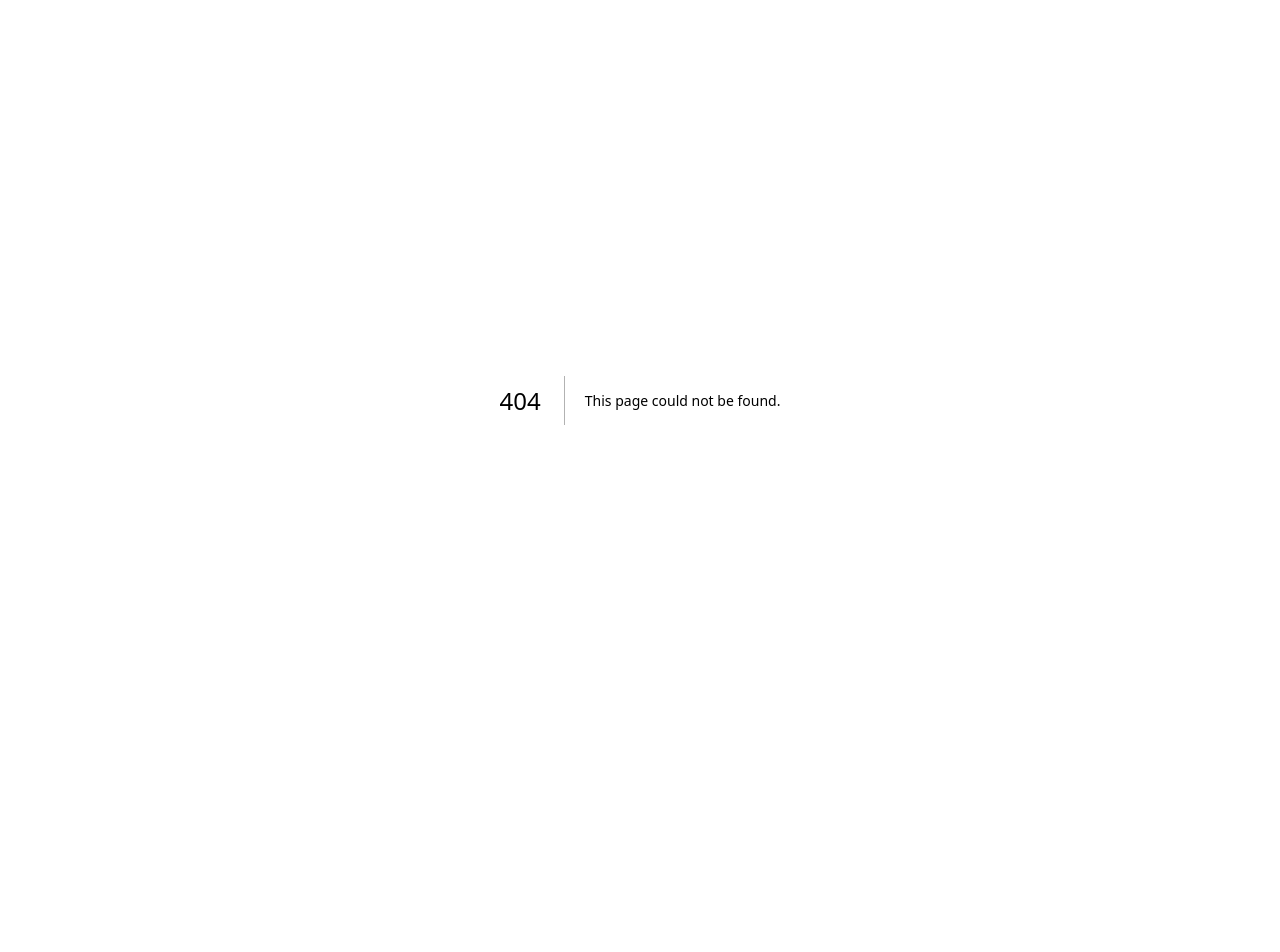
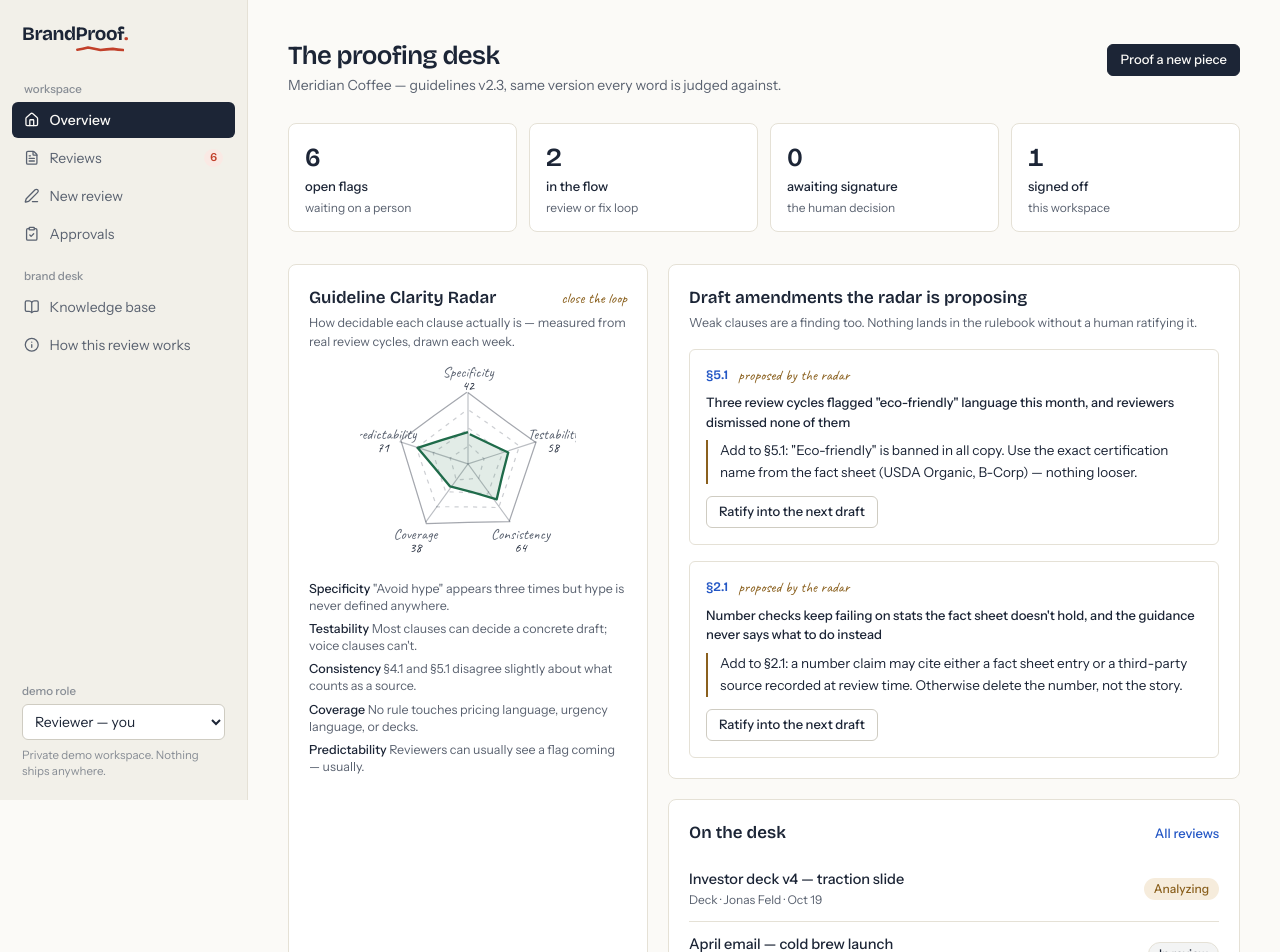
Before and after one commit to Himanshusolanki24/Brand, a Next.js app: page /app in a window 1280 px wide. Before the commit this address had no page. Shown: the top 952 px of the page. Before the commit the page ends 800 px from the top, so only its background shows below. Built offline with nearby package versions, Linux system fonts and the light colour scheme.

Commit message:
Add dashboard overview page

```diff
--- /dev/null
+++ b/src/app/app/page.tsx
@@ -0,0 +1,147 @@
+"use client";
+
+import Link from "next/link";
+import { fmtDate, useDemo, unresolved } from "@/lib/store";
+import { Button } from "@/components/ui/button";
+import { Stamp, StatusPill } from "@/components/ui/pills";
+import { ClarityRadar } from "@/components/app/clarity-radar";
+
+export default function DashboardPage() {
+  const { state, dispatch } = useDemo();
+
+  const openFlags = state.reviews.reduce((sum, r) => sum + unresolved(r).length, 0);
+  const inFlow = state.reviews.filter(
+    (r) => r.status !== "approved" && r.status !== "analyzing",
+  ).length;
+  const waiting = state.approvals.filter((a) => a.state === "waiting").length;
+  const signed = state.reviews.filter((r) => r.status === "approved").length;
+
+  const proposed = state.amendments.filter((a) => a.state === "proposed");
+  const recent = [...state.reviews]
+    .sort((a, b) => b.submittedAt - a.submittedAt)
+    .slice(0, 4);
+
+  const stats = [
+    { label: "open flags", value: openFlags, note: "waiting on a person" },
+    { label: "in the flow", value: inFlow, note: "review or fix loop" },
+    { label: "awaiting signature", value: waiting, note: "the human decision" },
+    { label: "signed off", value: signed, note: "this workspace" },
+  ];
+
+  return (
+    <div>
+      <header className="flex flex-wrap items-baseline justify-between gap-3">
+        <div>
+          <h1 className="font-display text-[26px] font-semibold tracking-tight">
+            The proofing desk
+          </h1>
+          <p className="text-sm text-ink-soft">
+            Meridian Coffee — guidelines {state.guidelineVersion}, same version every word is judged against.
+          </p>
+        </div>
+        <Link href="/app/intake">
+          <Button size="sm" className="gap-1.5">
+            Proof a new piece
+          </Button>
+        </Link>
+      </header>
+
+      <section aria-label="Desk snapshot" className="mt-7 grid gap-3 sm:grid-cols-2 lg:grid-cols-4">
+        {stats.map((s) => (
+          <div key={s.label} className="rounded-lg border border-line bg-sheet px-4 py-3.5">
+            <p className="font-display text-[26px] font-semibold tabular-nums">{s.value}</p>
+            <p className="text-[13px] font-medium">{s.label}</p>
+            <p className="pt-0.5 text-[12px] text-ink-soft">{s.note}</p>
+          </div>
+        ))}
+      </section>
+
+      <div className="mt-8 grid gap-5 lg:grid-cols-[360px_1fr]">
+        <section className="rounded-lg border border-line bg-sheet p-5">
+          <div className="flex items-baseline justify-between gap-2">
+            <h2 className="font-display text-[17px] font-semibold">Guideline Clarity Radar</h2>
+            <span className="font-hand text-[15px] text-pencil">close the loop</span>
+          </div>
+          <p className="mt-1 text-[12.5px] text-ink-soft">
+            How decidable each clause actually is — measured from real review cycles, drawn each week.
+          </p>
+          <div className="mt-2 flex justify-center">
+            <ClarityRadar scores={state.radar} size={216} />
+          </div>
+          <ul className="mt-1 space-y-1.5 text-[12.5px] text-ink-soft">
+            {state.radar.map((a) => (
+              <li key={a.axis} className="leading-snug">
+                <span className="font-medium text-ink">{a.axis}</span>{" "}
+                {a.note}
+              </li>
+            ))}
+          </ul>
+        </section>
+
+        <div className="flex flex-col gap-5">
+          <section className="rounded-lg border border-line bg-sheet p-5">
+            <h2 className="font-display text-[17px] font-semibold">
+              Draft amendments the radar is proposing
+            </h2>
+            <p className="mt-1 text-[12.5px] text-ink-soft">
+              Weak clauses are a finding too. Nothing lands in the rulebook without a human ratifying it.
+            </p>
+            <ul className="mt-4 space-y-4">
+              {proposed.length === 0 ? (
+                <li className="text-sm text-ink-soft">All drafts handled. The rulebook is as sharp as it gets this week.</li>
+              ) : null}
+              {proposed.map((a) => (
+                <li key={a.id} className="rounded-md border border-line p-4">
+                  <div className="flex items-center gap-2.5">
+                    <span className="font-display text-[13px] font-semibold text-cite">§{a.clause}</span>
+                    <span className="font-hand text-[15px] leading-none text-pencil">proposed by the radar</span>
+                  </div>
+                  <p className="mt-2 text-[13px] font-medium">{a.basedOn}</p>
+                  <blockquote className="mt-2 border-l-2 border-pencil pl-3 text-[13.5px] leading-relaxed text-ink">
+                    {a.draft}
+                  </blockquote>
+                  {a.state === "proposed" ? (
+                    <Button
+                      variant="outline"
+                      size="sm"
+                      className="mt-3"
+                      onClick={() => dispatch({ type: "ratify", amendmentId: a.id })}
+                    >
+                      Ratify into the next draft
+                    </Button>
+                  ) : (
+                    <div className="mt-3"><Stamp label="Ratified" /></div>
+                  )}
+                </li>
+              ))}
+            </ul>
+          </section>
+
+          <section className="rounded-lg border border-line bg-sheet p-5">
+            <div className="flex items-baseline justify-between">
+              <h2 className="font-display text-[17px] font-semibold">On the desk</h2>
+              <Link href="/app/reviews" className="text-[13px] font-medium text-cite hover:underline">
+                All reviews
+              </Link>
+            </div>
+            <ul className="mt-3 divide-y divide-line">
+              {recent.map((r) => (
+                <li key={r.id}>
+                  <Link href={`/app/reviews/${r.id}`} className="group flex items-center gap-3 py-3">
+                    <div className="min-w-0 flex-1">
+                      <p className="truncate text-[14.5px] font-medium group-hover:text-cite">{r.title}</p>
+                      <p className="text-[12px] text-ink-soft">
+                        {r.channel} · {r.author} · {fmtDate(r.submittedAt)}
+                      </p>
+                    </div>
+                    <StatusPill status={r.status} />
+                  </Link>
+                </li>
+              ))}
+            </ul>
+          </section>
+        </div>
+      </div>
+    </div>
+  );
+}
```
